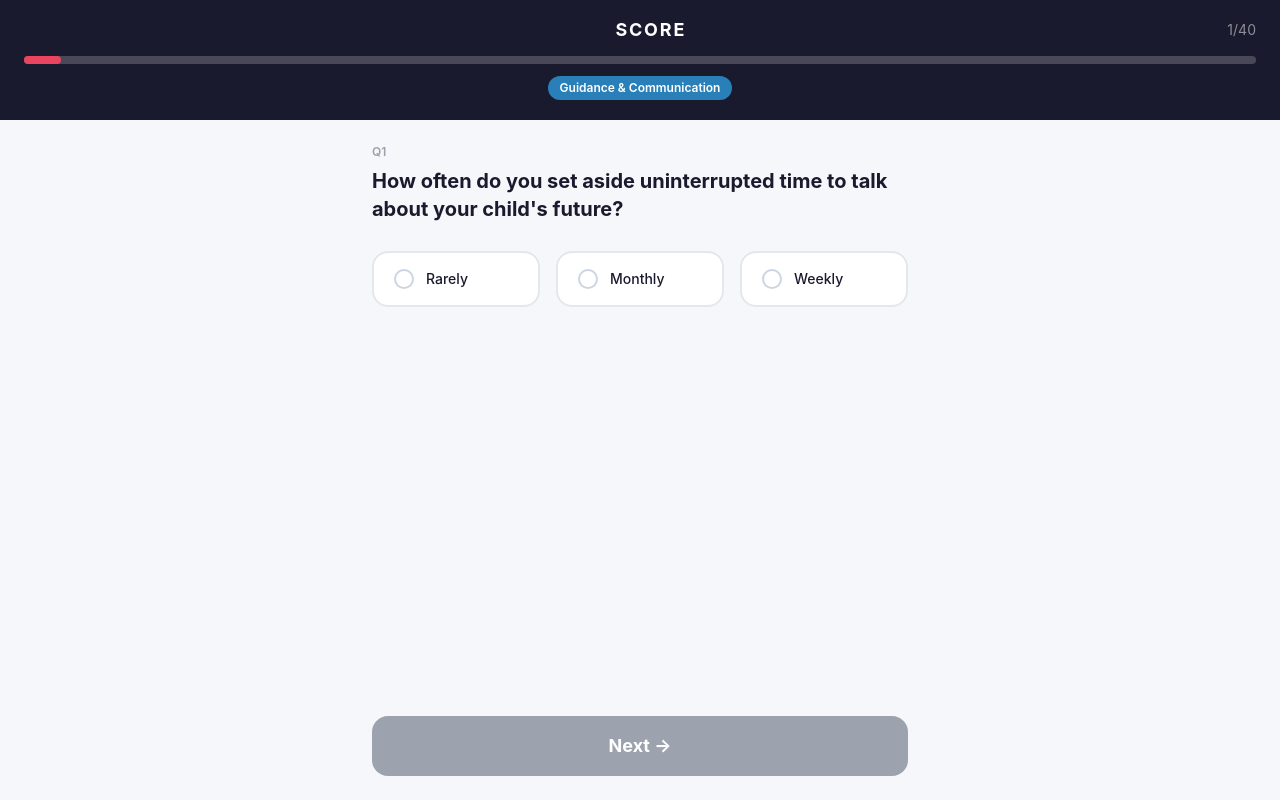
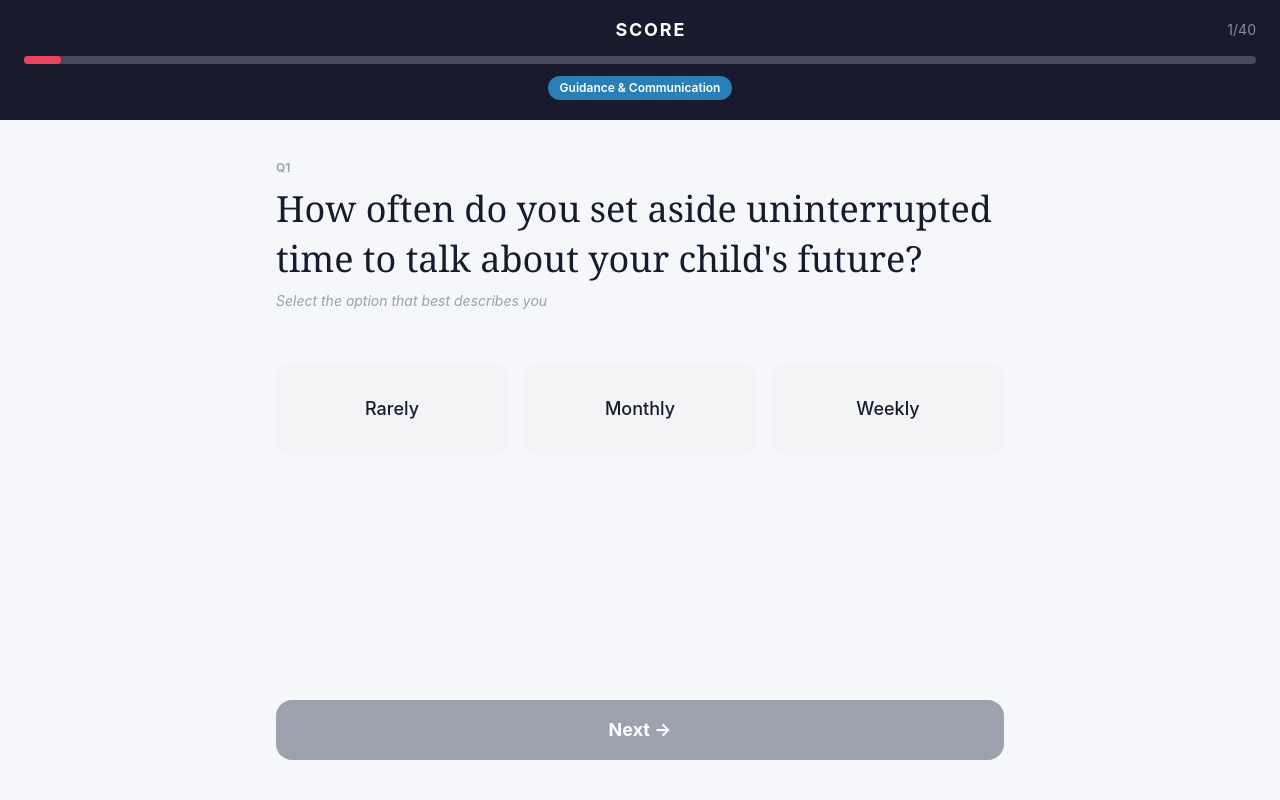
Before and after one commit to akshobdhira/score-app, a Next.js app: page /assessment/1 in a window 1280 px wide. Built offline with nearby package versions, Linux system fonts and the light colour scheme.

Commit message:
updated the assesment or the question layout

```diff
--- a/src/app/assessment/[question]/page.tsx
+++ b/src/app/assessment/[question]/page.tsx
@@ -112,7 +112,7 @@ export default function QuestionPage() {
       </header>
 
       {/* Question card */}
-      <main className="flex-1 flex flex-col px-5 py-6 max-w-xl mx-auto w-full">
+      <main className="flex-1 flex flex-col px-5 py-10 max-w-3xl mx-auto w-full">
         <AnimatePresence mode="wait">
           <motion.div
             key={questionNumber}
@@ -128,13 +128,19 @@ export default function QuestionPage() {
               transition={{ duration: 0.4 }}
             >
               <p className="text-xs font-semibold text-gray-400 mb-2">Q{questionNumber}</p>
-              <h2 className="text-xl font-bold leading-snug" style={{ color: '#1A1A2E' }}>
+              <h2
+                className="font-serif text-3xl md:text-4xl font-normal leading-snug"
+                style={{ color: '#1A1A2E' }}
+              >
                 {question.text}
               </h2>
+              <p className="text-sm italic text-gray-400 mt-2">
+                Select the option that best describes you
+              </p>
             </motion.div>
 
             {/* Options */}
-            <div className="flex flex-col md:flex-row gap-3 md:gap-4 md:justify-center mt-2">
+            <div className="flex flex-col sm:flex-row gap-4 mt-8">
               {question.options.map((option) => {
                 const isSelected = selected === option.score
                 return (
@@ -142,24 +148,14 @@ export default function QuestionPage() {
                     key={option.score}
                     whileTap={{ scale: 0.98 }}
                     onClick={() => handleSelect(option.score)}
-                    className="w-full text-left px-5 py-4 rounded-2xl border-2 transition-all font-medium text-sm flex items-center gap-3"
+                    className={`flex-1 text-center px-6 py-8 rounded-2xl transition-all font-medium text-lg${
+                      !isSelected ? ' hover:bg-gray-200' : ''
+                    }`}
                     style={{
-                      backgroundColor: isSelected ? '#1A1A2E' : '#FFFFFF',
-                      borderColor: isSelected ? '#1A1A2E' : '#E5E7EB',
+                      backgroundColor: isSelected ? '#1A1A2E' : '#F3F4F6',
                       color: isSelected ? '#FFFFFF' : '#1A1A2E',
                     }}
                   >
-                    <span
-                      className="w-5 h-5 rounded-full border-2 flex-shrink-0 flex items-center justify-center"
-                      style={{
-                        borderColor: isSelected ? '#E94560' : '#CBD5E1',
-                        backgroundColor: isSelected ? '#E94560' : 'transparent',
-                      }}
-                    >
-                      {isSelected && (
-                        <span className="w-2 h-2 rounded-full bg-white block" />
-                      )}
-                    </span>
                     {option.text}
                   </motion.button>
                 )
```
